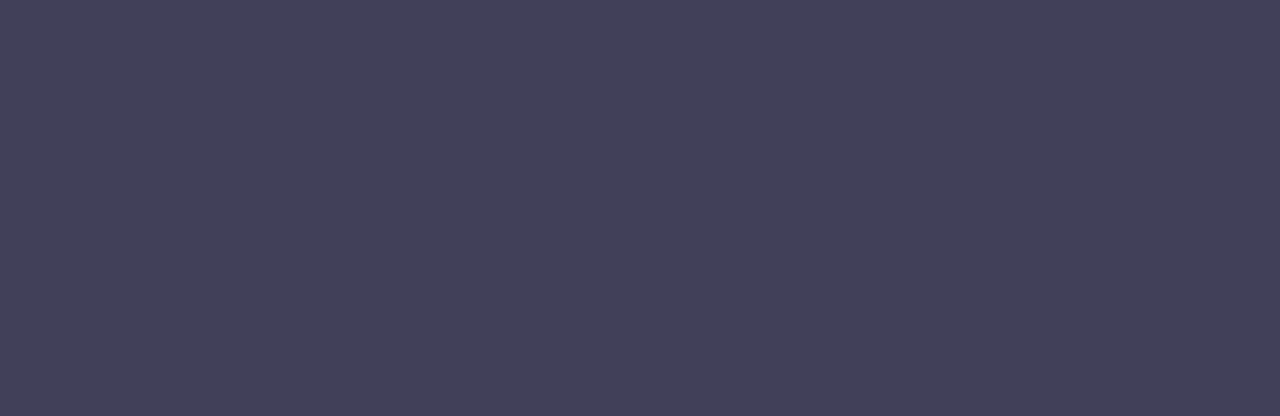
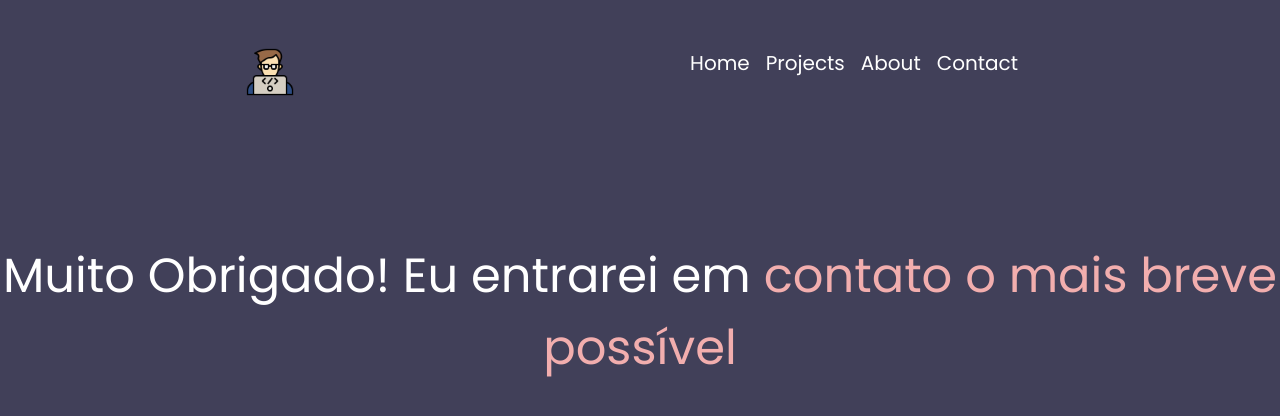
Before and after one commit to MarcelFeo/portfolio-react, a React (Create React App) app: page /thankyou in a window 1280 px wide. Before the commit this address had no page. Shown: the top 416 px of the page. Built offline with nearby package versions, Linux system fonts and the light colour scheme.

Commit message:
finalizando o componente thank you

```diff
--- a/src/components/Contact/index.js
+++ b/src/components/Contact/index.js
@@ -18,6 +18,7 @@ export default function Contact() {
 
             <TextArea name="comment" id="comment" rows="3" placeholder="Message" style={{resize: 'none'}}></TextArea>
 
+            <input type="hidden" name="_next" value="http://localhost:3000/thankyou" />
             <InputButton value="Submit" type="submit" />
           </Form>
         </Container>
--- /dev/null
+++ b/src/components/Thanks/index.js
@@ -0,0 +1,16 @@
+import React from 'react';
+import { Container, Text } from './styles';
+
+import Header from '../Header';
+
+export default function Thanks() {
+  return (
+    <>
+        <Header />
+
+        <Container>
+            <Text>Muito Obrigado! Eu entrarei em <span>contato o mais breve possível</span></Text>
+        </Container>
+    </>
+  )
+}
--- /dev/null
+++ b/src/components/Thanks/styles.js
@@ -0,0 +1,27 @@
+import styled from "styled-components";
+
+export const Container = styled.div`
+    display: flex;
+    justify-content: center;
+    align-items: center;
+
+    animation: slide-up .6s cubic-bezier(0.4, 0, 0.2, 1) 0ms backwards;
+
+    @keyframes slide-up {
+        0% {
+            transform: translateY(100%);
+        }
+        100% {
+            transform: translateY(0);
+        }
+    };
+`;
+
+export const Text = styled.p`
+    font-size: 3rem;
+    text-align: center;
+
+    > span {
+        color: var(--pink);
+    }
+`;
--- a/src/router/routes.js
+++ b/src/router/routes.js
@@ -5,6 +5,7 @@ import Home from '../components/Home';
 import Projects from '../components/Projects';
 import About from '../components/About';
 import Contact from '../components/Contact';
+import Thanks from '../components/Thanks';
 
 const Router = () => {
   return (
@@ -13,6 +14,7 @@ const Router = () => {
       <Route path="/projects" element={<Projects />} />
       <Route path="/about" element={<About />} />
       <Route path="/contact" element={<Contact />} />
+      <Route path="/thankyou" element={<Thanks />} />
     </Routes>
   )
 }
```
